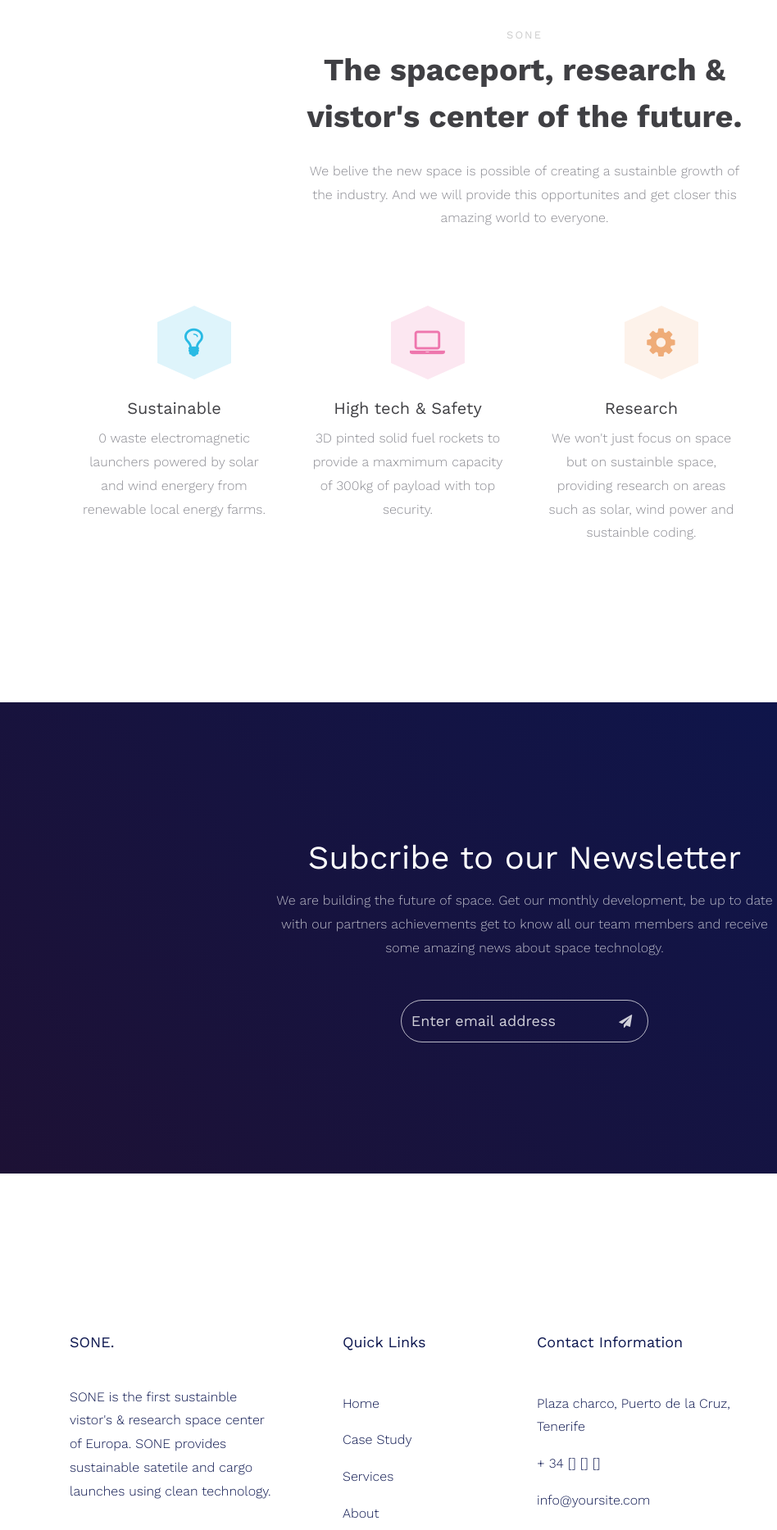
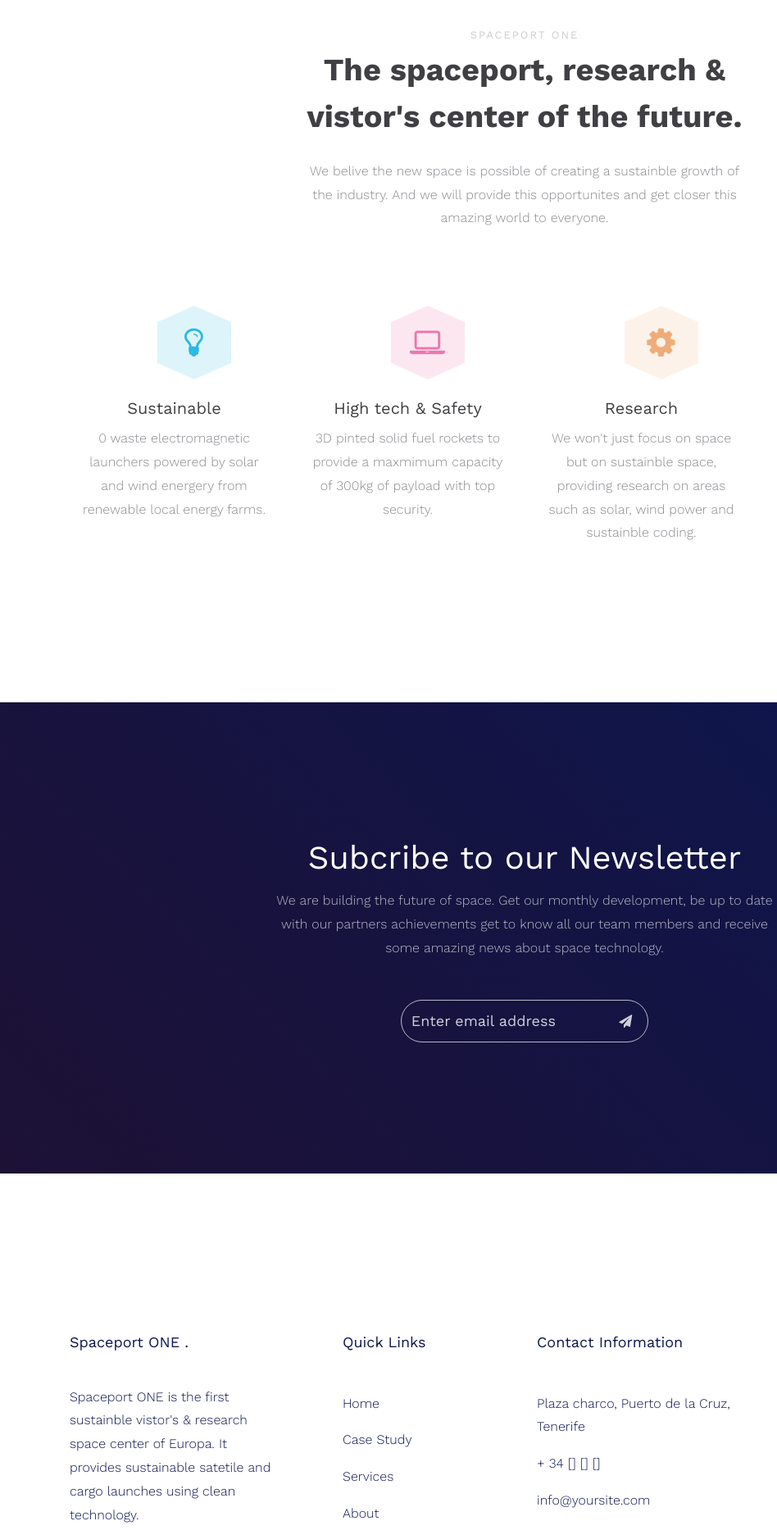
Before and after one commit to gagocarrilloedgar/sone, a plain HTML site: page index.html in a window 1280 px wide. Shown: the part 900-2767 px from the top of the page at 82% size, 0-948 px from the left. Drawn offline with nearby package versions, Linux system fonts and the light colour scheme; some packages are replaced by stand-ins of ours; no server answers; files whose address does not match are found by name.

Commit message:
name change

```diff
--- a/index.html
+++ b/index.html
@@ -25,7 +25,7 @@
 <body>
     <nav class="navbar navbar-expand-lg navbar-dark ftco_navbar bg-dark ftco-navbar-light" id="ftco-navbar">
         <div class="container">
-            <a class="navbar-brand" href="index.html">SONE.</a>
+            <a class="navbar-brand" href="index.html">Spaceport ONE.</a>
             <button class="navbar-toggler" type="button" data-toggle="collapse" data-target="#ftco-nav" aria-controls="ftco-nav" aria-expanded="false" aria-label="Toggle navigation">
           <span class="oi oi-menu"></span> Menu
         </button>
@@ -68,7 +68,7 @@
               class="mb-6"
               data-scrollax="properties: { translateY: '30%', opacity: 1.6 }"
             >
-              <strong> SONE |</strong> Sustainable space visitor's, research
+              <strong> Spaceport ONE |</strong> Sustainable space visitor's, research
               &amp; launching center
             </h1>
             <p data-scrollax="properties: { translateY: '30%', opacity: 1.6 }">
@@ -85,7 +85,7 @@
       <div class="container">
         <div class="row justify-content-center mb-5 pb-5">
           <div class="col-md-6 text-center heading-section ftco-animate">
-            <span class="subheading">SONE</span>
+            <span class="subheading">Spaceport ONE </span>
             <h2 class="mb-4">
               The spaceport, research & vistor's center of the future.
             </h2>
@@ -323,10 +323,10 @@
         <div class="row mb-5">
           <div class="col-md">
             <div class="ftco-footer-widget mb-4">
-              <h2 class="ftco-heading-2">SONE.</h2>
+              <h2 class="ftco-heading-2">Spaceport ONE .</h2>
               <p>
-                SONE is the first sustainble vistor's & research space center of Europa.
-                SONE provides sustainable satetile and cargo launches using clean technology.
+                Spaceport ONE  is the first sustainble vistor's & research space center of Europa.
+                It provides sustainable satetile and cargo launches using clean technology.
               </p>
             </div>
           </div>
```
Also changed, not shown: about.html (+4 -4 lines), contact.html (+4 -4 lines), services.html (+2 -2 lines).
